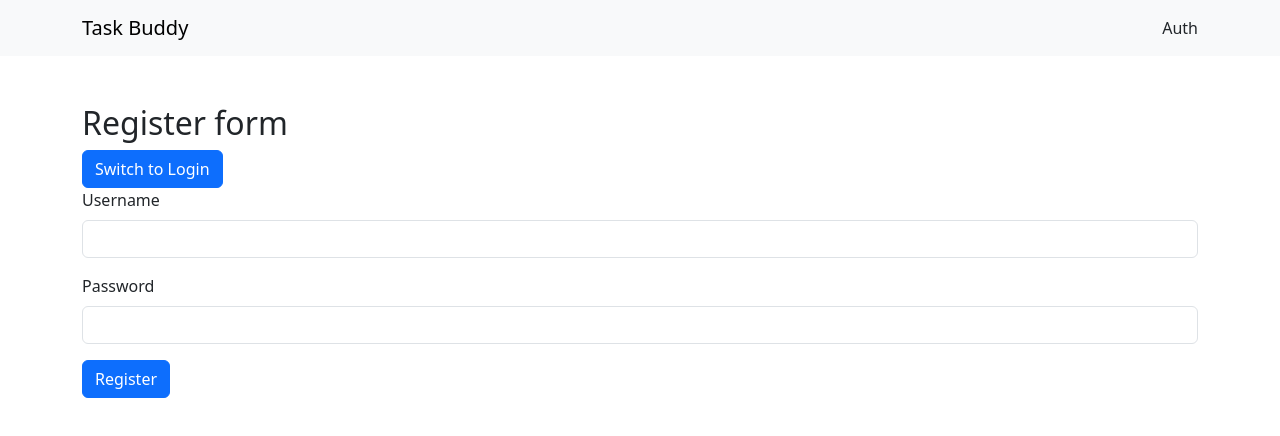
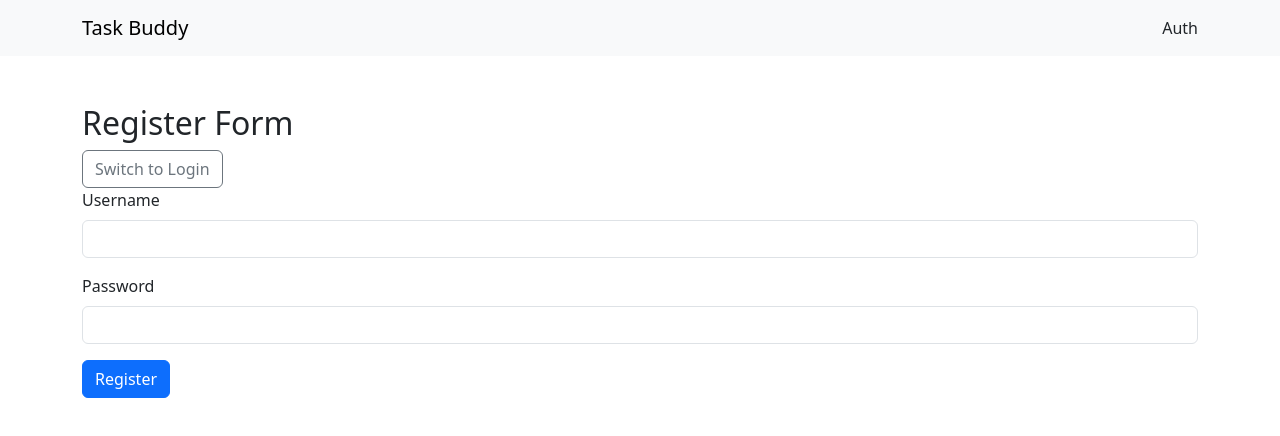
Before and after one commit to abhinabadutta2019/MERN-React-frontend-try, a React (Create React App) app: page /auth in a window 1280 px wide. Shown: the top 436 px of the page. Built offline with nearby package versions, Linux system fonts and the light colour scheme.

Commit message:
added at Onedata

```diff
--- a/src/components/Onedata.js
+++ b/src/components/Onedata.js
@@ -7,7 +7,9 @@ const Onedata = ({ dataFields, statusHandler, deleteHandler }) => {
         <h3>{dataFields.name}</h3>
         <p>Description: {dataFields.description}</p>
         <p>
-          Work status: {dataFields.completed ? "Completed" : "Not completed"}
+          <strong>
+            Work status: {dataFields.completed ? "Completed" : "Not completed"}
+          </strong>
         </p>
       </div>
       <div>
--- a/src/pages/Auth.js
+++ b/src/pages/Auth.js
@@ -103,8 +103,8 @@ const Auth = () => {
   return (
     <div className="container mt-5">
       {/* <h1 className="mb-4">Auth Page</h1> */}
-      <h2>{isRegisterForm ? "Register form" : "Login form"}</h2>
-      <button className="btn btn-primary" onClick={toggleForm}>
+      <h2>{isRegisterForm ? "Register Form" : "Login Form"}</h2>
+      <button className="btn btn-outline-secondary" onClick={toggleForm}>
         {isRegisterForm ? "Switch to Login" : "Switch to Register"}
       </button>
 
```
